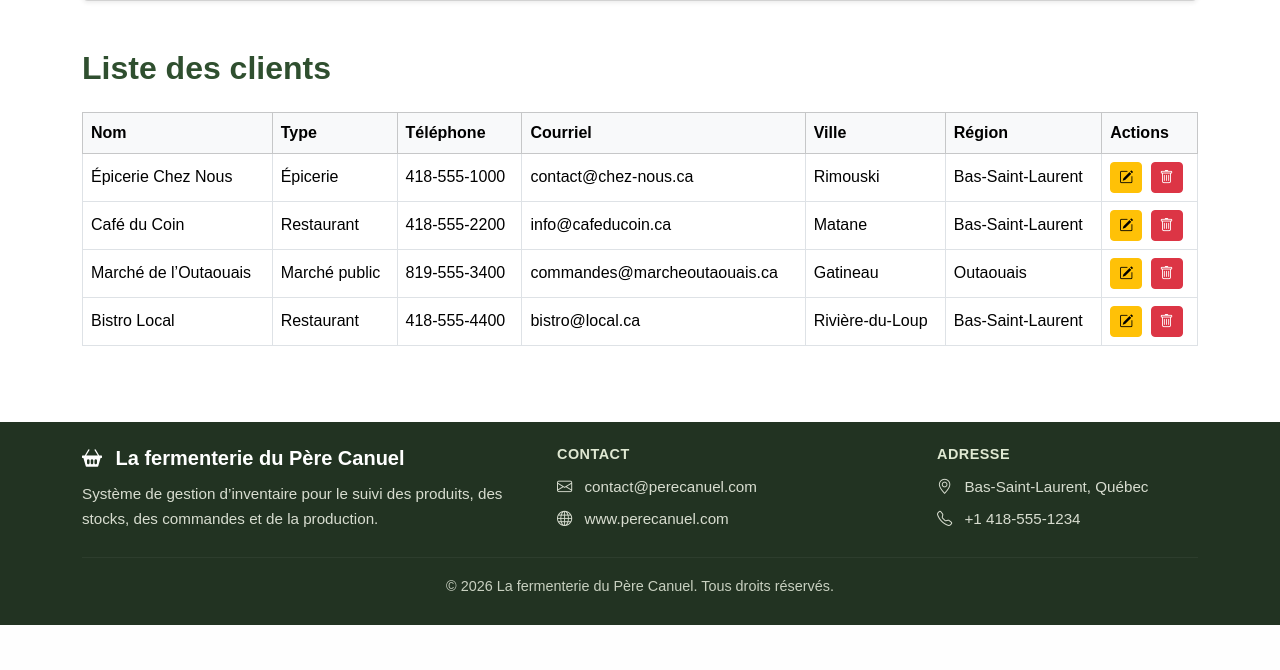
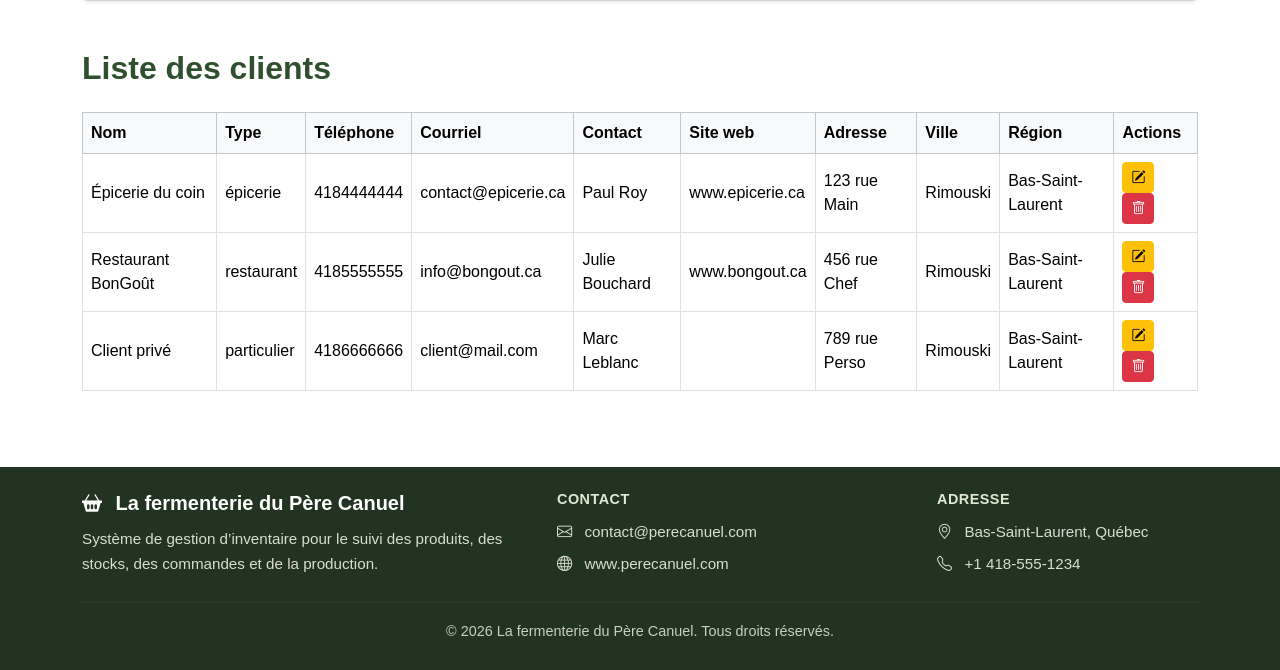
Before and after one commit to MatthewOPJ/Travail_De_Session_BD, a PHP site: page /clients.php in a window 1280 px wide. Shown: the part 877-1547 px from the top of the page. Before the commit the page ends 1502 px from the top, so only its background shows below. Run offline with PHP 8.4, Linux system fonts and the light colour scheme; data comes from the database, SQL or seed files in the repository.

Commit message:
clients.php ajout du php et JS

```diff
--- a/TravailSessionBD/clients.php
+++ b/TravailSessionBD/clients.php
@@ -1,3 +1,80 @@
+<?php
+require_once "liaisonBD.php";
+
+/* AJOUTER */
+if (isset($_POST["ajouter"])) {
+  $sql = "INSERT INTO client
+          (nom, telephone, email, site_web, contact, type_client, adresse, ville, region)
+          VALUES (:nom, :telephone, :email, :site_web, :contact, :type_client, :adresse, :ville, :region)";
+
+  $stmt = $pdo->prepare($sql);
+  $stmt->execute([
+    ":nom" => $_POST["nom"],
+    ":telephone" => $_POST["telephone"],
+    ":email" => $_POST["email"],
+    ":site_web" => $_POST["site_web"],
+    ":contact" => $_POST["contact"],
+    ":type_client" => $_POST["type_client"],
+    ":adresse" => $_POST["adresse"],
+    ":ville" => $_POST["ville"],
+    ":region" => $_POST["region"]
+  ]);
+
+  header("Location: " . $_SERVER["PHP_SELF"]);
+  exit;
+}
+
+/* MODIFIER */
+if (isset($_POST["modifier"])) {
+  $sql = "UPDATE client
+          SET nom = :nom,
+              telephone = :telephone,
+              email = :email,
+              site_web = :site_web,
+              contact = :contact,
+              type_client = :type_client,
+              adresse = :adresse,
+              ville = :ville,
+              region = :region
+          WHERE id_client = :id";
+
+  $stmt = $pdo->prepare($sql);
+  $stmt->execute([
+    ":nom" => $_POST["nom"],
+    ":telephone" => $_POST["telephone"],
+    ":email" => $_POST["email"],
+    ":site_web" => $_POST["site_web"],
+    ":contact" => $_POST["contact"],
+    ":type_client" => $_POST["type_client"],
+    ":adresse" => $_POST["adresse"],
+    ":ville" => $_POST["ville"],
+    ":region" => $_POST["region"],
+    ":id" => $_POST["id_client"]
+  ]);
+
+  header("Location: " . $_SERVER["PHP_SELF"]);
+  exit;
+}
+
+/* SUPPRIMER */
+if (isset($_POST["supprimer"])) {
+  $sql = "DELETE FROM client WHERE id_client = :id";
+
+  $stmt = $pdo->prepare($sql);
+  $stmt->execute([
+    ":id" => $_POST["id_client"]
+  ]);
+
+  header("Location: " . $_SERVER["PHP_SELF"]);
+  exit;
+}
+
+/* LISTE */
+$sql = "SELECT * FROM client";
+$stmt = $pdo->query($sql);
+$clients = $stmt->fetchAll(PDO::FETCH_ASSOC);
+?>
+
 <!DOCTYPE html>
 <html lang="fr">
 <head>
@@ -7,7 +84,6 @@
   <link href="https://cdn.jsdelivr.net/npm/bootstrap@5.3.3/dist/css/bootstrap.min.css" rel="stylesheet">
   <link href="https://cdn.jsdelivr.net/npm/bootstrap-icons@1.11.3/font/bootstrap-icons.css" rel="stylesheet">
   <link type="text/css" rel="stylesheet" href="styles/clients.css"/>
-   <?php require_once "liaisonBD.php"; ?>
 </head>
 
 <body>
@@ -92,61 +168,62 @@
       <h2 class="section-title mb-4">Ajouter un client</h2>
 
       <div class="card shadow-sm p-4">
-        <form>
+        <form method="POST">
           <div class="row g-3">
+
             <div class="col-md-6">
-              <label for="nomClient" class="form-label">Nom du client</label>
-              <input type="text" class="form-control" id="nomClient" placeholder="Ex. Épicerie Chez Nous">
+              <label class="form-label">Nom du client</label>
+              <input type="text" class="form-control" name="nom" placeholder="Ex. Épicerie Chez Nous" required>
             </div>
 
             <div class="col-md-6">
-              <label for="typeClient" class="form-label">Type de client</label>
-              <select class="form-select" id="typeClient">
-                <option selected>Choisir...</option>
-                <option>Particulier</option>
-                <option>Épicerie</option>
-                <option>Restaurant</option>
-                <option>Marché public</option>
+              <label class="form-label">Type de client</label>
+              <select class="form-select" name="type_client">
+                <option value="">Choisir...</option>
+                <option value="Particulier">Particulier</option>
+                <option value="Épicerie">Épicerie</option>
+                <option value="Restaurant">Restaurant</option>
+                <option value="Marché public">Marché public</option>
               </select>
             </div>
 
             <div class="col-md-6">
-              <label for="telephoneClient" class="form-label">Téléphone</label>
-              <input type="text" class="form-control" id="telephoneClient" placeholder="Ex. 418-555-1234">
+              <label class="form-label">Téléphone</label>
+              <input type="text" class="form-control" name="telephone" placeholder="Ex. 418-555-1234">
             </div>
 
             <div class="col-md-6">
-              <label for="courrielClient" class="form-label">Courriel</label>
-              <input type="email" class="form-control" id="courrielClient" placeholder="client@email.com">
+              <label class="form-label">Courriel</label>
+              <input type="email" class="form-control" name="email" placeholder="client@email.com">
             </div>
 
             <div class="col-md-6">
-              <label for="contactClient" class="form-label">Personne contact</label>
-              <input type="text" class="form-control" id="contactClient" placeholder="Ex. Marie Tremblay">
+              <label class="form-label">Personne contact</label>
+              <input type="text" class="form-control" name="contact" placeholder="Ex. Marie Tremblay">
             </div>
 
             <div class="col-md-6">
-              <label for="siteClient" class="form-label">Site web</label>
-              <input type="text" class="form-control" id="siteClient" placeholder="www.exemple.com">
+              <label class="form-label">Site web</label>
+              <input type="text" class="form-control" name="site_web" placeholder="www.exemple.com">
             </div>
 
             <div class="col-md-6">
-              <label for="villeClient" class="form-label">Ville</label>
-              <input type="text" class="form-control" id="villeClient" placeholder="Ex. Rimouski">
+              <label class="form-label">Ville</label>
+              <input type="text" class="form-control" name="ville" placeholder="Ex. Rimouski">
             </div>
 
             <div class="col-md-6">
-              <label for="regionClient" class="form-label">Région</label>
-              <input type="text" class="form-control" id="regionClient" placeholder="Ex. Bas-Saint-Laurent">
+              <label class="form-label">Région</label>
+              <input type="text" class="form-control" name="region" placeholder="Ex. Bas-Saint-Laurent">
             </div>
 
             <div class="col-12">
-              <label for="adresseClient" class="form-label">Adresse</label>
-              <input type="text" class="form-control" id="adresseClient" placeholder="Adresse complète">
+              <label class="form-label">Adresse</label>
+              <input type="text" class="form-control" name="adresse" placeholder="Adresse complète">
             </div>
 
             <div class="col-12">
-              <button type="submit" class="btn btn-principal">
+              <button type="submit" name="ajouter" class="btn btn-principal">
                 <i class="bi bi-plus-circle me-2"></i>
                 Ajouter le client
               </button>
@@ -167,6 +244,9 @@
               <th>Type</th>
               <th>Téléphone</th>
               <th>Courriel</th>
+              <th>Contact</th>
+              <th>Site web</th>
+              <th>Adresse</th>
               <th>Ville</th>
               <th>Région</th>
               <th>Actions</th>
@@ -174,74 +254,51 @@
           </thead>
 
           <tbody>
+            <?php foreach ($clients as $client): ?>
               <tr>
-              <td>Épicerie Chez Nous</td>
-              <td>Épicerie</td>
-              <td>418-555-1000</td>
-              <td>contact@chez-nous.ca</td>
-              <td>Rimouski</td>
-              <td>Bas-Saint-Laurent</td>
+                <td><?= htmlspecialchars($client["nom"]) ?></td>
+                <td><?= htmlspecialchars($client["type_client"]) ?></td>
+                <td><?= htmlspecialchars($client["telephone"]) ?></td>
+                <td><?= htmlspecialchars($client["email"]) ?></td>
+                <td><?= htmlspecialchars($client["contact"]) ?></td>
+                <td><?= htmlspecialchars($client["site_web"]) ?></td>
+                <td><?= htmlspecialchars($client["adresse"]) ?></td>
+                <td><?= htmlspecialchars($client["ville"]) ?></td>
+                <td><?= htmlspecialchars($client["region"]) ?></td>
+
                 <td>
-                <button class="btn btn-sm btn-warning me-1" data-bs-toggle="modal" data-bs-target="#modifierModal">
+                  <button
+                    type="button"
+                    class="btn btn-sm btn-warning me-1"
+                    data-bs-toggle="modal"
+                    data-bs-target="#modifierModal"
+                    data-id="<?= $client["id_client"] ?>"
+                    data-nom="<?= htmlspecialchars($client["nom"]) ?>"
+                    data-type="<?= htmlspecialchars($client["type_client"]) ?>"
+                    data-telephone="<?= htmlspecialchars($client["telephone"]) ?>"
+                    data-email="<?= htmlspecialchars($client["email"]) ?>"
+                    data-contact="<?= htmlspecialchars($client["contact"]) ?>"
+                    data-site="<?= htmlspecialchars($client["site_web"]) ?>"
+                    data-adresse="<?= htmlspecialchars($client["adresse"]) ?>"
+                    data-ville="<?= htmlspecialchars($client["ville"]) ?>"
+                    data-region="<?= htmlspecialchars($client["region"]) ?>"
+                  >
                     <i class="bi bi-pencil-square"></i>
                   </button>
 
-                <button class="btn btn-sm btn-danger" data-bs-toggle="modal" data-bs-target="#supprimerModal">
+                  <button
+                    type="button"
+                    class="btn btn-sm btn-danger"
+                    data-bs-toggle="modal"
+                    data-bs-target="#supprimerModal"
+                    data-id="<?= $client["id_client"] ?>"
+                    data-nom="<?= htmlspecialchars($client["nom"]) ?>"
+                  >
                     <i class="bi bi-trash"></i>
                   </button>
                 </td>
               </tr>
-            <tr>
-              <td>Café du Coin</td>
-              <td>Restaurant</td>
-              <td>418-555-2200</td>
-              <td>info@cafeducoin.ca</td>
-              <td>Matane</td>
-              <td>Bas-Saint-Laurent</td>
-              <td>
-                <button class="btn btn-sm btn-warning me-1" data-bs-toggle="modal" data-bs-target="#modifierModal">
-                  <i class="bi bi-pencil-square"></i>
-                </button>
-
-                <button class="btn btn-sm btn-danger" data-bs-toggle="modal" data-bs-target="#supprimerModal">
-                  <i class="bi bi-trash"></i>
-                </button>
-              </td>
-            </tr>
-            <tr>
-              <td>Marché de l’Outaouais</td>
-              <td>Marché public</td>
-              <td>819-555-3400</td>
-              <td>commandes@marcheoutaouais.ca</td>
-              <td>Gatineau</td>
-              <td>Outaouais</td>
-              <td>
-                <button class="btn btn-sm btn-warning me-1" data-bs-toggle="modal" data-bs-target="#modifierModal">
-                  <i class="bi bi-pencil-square"></i>
-                </button>
-
-                <button class="btn btn-sm btn-danger" data-bs-toggle="modal" data-bs-target="#supprimerModal">
-                  <i class="bi bi-trash"></i>
-                </button>
-              </td>
-            </tr>
-            <tr>
-              <td>Bistro Local</td>
-              <td>Restaurant</td>
-              <td>418-555-4400</td>
-              <td>bistro@local.ca</td>
-              <td>Rivière-du-Loup</td>
-              <td>Bas-Saint-Laurent</td>
-              <td>
-                <button class="btn btn-sm btn-warning me-1" data-bs-toggle="modal" data-bs-target="#modifierModal">
-                  <i class="bi bi-pencil-square"></i>
-                </button>
-
-                <button class="btn btn-sm btn-danger" data-bs-toggle="modal" data-bs-target="#supprimerModal">
-                  <i class="bi bi-trash"></i>
-                </button>
-              </td>
-            </tr>
+            <?php endforeach; ?>
           </tbody>
         </table>
       </div>
@@ -298,97 +355,155 @@
     </div>
   </footer>
 
-  <!-- Ça c'est le modal de modification client d'accord Thomas hahaha-->
+  <!-- MODIFIER MODAL -->
   <div class="modal fade" id="modifierModal" tabindex="-1" aria-labelledby="modifierModalLabel" aria-hidden="true">
     <div class="modal-dialog modal-lg">
-      <div class="modal-content">
+      <form method="POST" class="modal-content">
+
         <div class="modal-header">
           <h5 class="modal-title" id="modifierModalLabel">
             Modifier client
           </h5>
           <button type="button" class="btn-close" data-bs-dismiss="modal" aria-label="Fermer"></button>
         </div>
+
         <div class="modal-body">
-          <form id="formModification">
-            <div class="row g-3" id="champsModification">
-              <form>
+          <input type="hidden" name="id_client" id="modifier_id">
+
           <div class="row g-3">
+
             <div class="col-md-6">
-              <label for="nomClient" class="form-label">Nom du client</label>
-              <input type="text" class="form-control" id="nomClient">
-            </div>
-            <div class="col-md-6">
-              <label for="typeClient" class="form-label">Type de client</label>
-              <select class="form-select" id="typeClient">
-                <option selected>Choisir...</option>
-                <option>Particulier</option>
-                <option>Épicerie</option>
-                <option>Restaurant</option>
-                <option>Marché public</option>
-              </select>
-            </div>
-            <div class="col-md-6">
-              <label for="telephoneClient" class="form-label">Téléphone</label>
-              <input type="text" class="form-control" id="telephoneClient">
+              <label class="form-label">Nom du client</label>
+              <input type="text" class="form-control" name="nom" id="modifier_nom" required>
             </div>
 
             <div class="col-md-6">
-              <label for="courrielClient" class="form-label">Courriel</label>
-              <input type="email" class="form-control" id="courrielClient">
+              <label class="form-label">Type de client</label>
+              <select class="form-select" name="type_client" id="modifier_type">
+                <option value="">Choisir...</option>
+                <option value="Particulier">Particulier</option>
+                <option value="Épicerie">Épicerie</option>
+                <option value="Restaurant">Restaurant</option>
+                <option value="Marché public">Marché public</option>
+              </select>
             </div>
 
             <div class="col-md-6">
-              <label for="contactClient" class="form-label">Personne contact</label>
-              <input type="text" class="form-control" id="contactClient">
+              <label class="form-label">Téléphone</label>
+              <input type="text" class="form-control" name="telephone" id="modifier_telephone">
             </div>
 
             <div class="col-md-6">
-              <label for="siteClient" class="form-label">Site web</label>
-              <input type="text" class="form-control" id="siteClient">
+              <label class="form-label">Courriel</label>
+              <input type="email" class="form-control" name="email" id="modifier_email">
             </div>
 
             <div class="col-md-6">
-              <label for="villeClient" class="form-label">Ville</label>
-              <input type="text" class="form-control" id="villeClient">
+              <label class="form-label">Personne contact</label>
+              <input type="text" class="form-control" name="contact" id="modifier_contact">
             </div>
 
             <div class="col-md-6">
-              <label for="regionClient" class="form-label">Région</label>
-              <input type="text" class="form-control" id="regionClient">
+              <label class="form-label">Site web</label>
+              <input type="text" class="form-control" name="site_web" id="modifier_site">
+            </div>
+
+            <div class="col-md-6">
+              <label class="form-label">Ville</label>
+              <input type="text" class="form-control" name="ville" id="modifier_ville">
+            </div>
+
+            <div class="col-md-6">
+              <label class="form-label">Région</label>
+              <input type="text" class="form-control" name="region" id="modifier_region">
             </div>
 
             <div class="col-12">
-              <label for="adresseClient" class="form-label">Adresse</label>
-              <input type="text" class="form-control" id="adresseClient">
+              <label class="form-label">Adresse</label>
+              <input type="text" class="form-control" name="adresse" id="modifier_adresse">
             </div>
-          </form>
+
           </div>
+        </div>
+
         <div class="modal-footer">
           <button type="button" class="btn btn-secondary" data-bs-dismiss="modal">
             Annuler
           </button>
-          <button type="submit" class="btn btn-principal" onclick="">
+
+          <button type="submit" name="modifier" class="btn btn-principal">
             <i class="bi bi-check-circle me-2"></i>
             Modifier
           </button>
         </div>
-      </div>
+
+      </form>
     </div>
   </div>
 
-  <!--Modal de confirmation de suppression -->
-  <div class="modal fade" id="supprimerModal" tabindex="-1">
+  <!-- SUPPRIMER MODAL -->
+  <div class="modal fade" id="supprimerModal" tabindex="-1" aria-labelledby="supprimerModalLabel" aria-hidden="true">
     <div class="modal-dialog">
-    <div class="modal-content">
-      <div class="modal-header"><h5 class="modal-title">Confirmation</h5></div>
-      <div class="modal-body">Supprimer ce client ?</div>
+      <form method="POST" class="modal-content">
+
+        <div class="modal-header">
+          <h5 class="modal-title" id="supprimerModalLabel">Confirmation</h5>
+          <button type="button" class="btn-close" data-bs-dismiss="modal" aria-label="Fermer"></button>
+        </div>
+
+        <div class="modal-body">
+          <input type="hidden" name="id_client" id="supprimer_id">
+
+          <p>
+            Voulez-vous vraiment supprimer
+            <strong id="supprimer_nom"></strong> ?
+          </p>
+        </div>
+
         <div class="modal-footer">
-        <button type="button" class="btn btn-secondary" data-bs-dismiss="modal">Annuler</button>
-        <button type="button" class="btn btn-danger">Supprimer</button>
+          <button type="button" class="btn btn-secondary" data-bs-dismiss="modal">
+            Annuler
+          </button>
+
+          <button type="submit" name="supprimer" class="btn btn-danger">
+            <i class="bi bi-trash me-2"></i>
+            Supprimer
+          </button>
+        </div>
+
+      </form>
     </div>
   </div>
-  </div>
-</div>
+
   <script src="https://cdn.jsdelivr.net/npm/bootstrap@5.3.3/dist/js/bootstrap.bundle.min.js"></script>
+
+  <script>
+  const modifierModal = document.getElementById("modifierModal");
+
+  modifierModal.addEventListener("show.bs.modal", function (event) {
+    const button = event.relatedTarget;
+
+    document.getElementById("modifier_id").value = button.getAttribute("data-id");
+    document.getElementById("modifier_nom").value = button.getAttribute("data-nom");
+    document.getElementById("modifier_type").value = button.getAttribute("data-type");
+    document.getElementById("modifier_telephone").value = button.getAttribute("data-telephone");
+    document.getElementById("modifier_email").value = button.getAttribute("data-email");
+    document.getElementById("modifier_contact").value = button.getAttribute("data-contact");
+    document.getElementById("modifier_site").value = button.getAttribute("data-site");
+    document.getElementById("modifier_adresse").value = button.getAttribute("data-adresse");
+    document.getElementById("modifier_ville").value = button.getAttribute("data-ville");
+    document.getElementById("modifier_region").value = button.getAttribute("data-region");
+  });
+
+  const supprimerModal = document.getElementById("supprimerModal");
+
+  supprimerModal.addEventListener("show.bs.modal", function (event) {
+    const button = event.relatedTarget;
+
+    document.getElementById("supprimer_id").value = button.getAttribute("data-id");
+    document.getElementById("supprimer_nom").textContent = button.getAttribute("data-nom");
+  });
+  </script>
+
 </body>
 </html>
```
Lines whose indentation alone changed are shown as unchanged.
